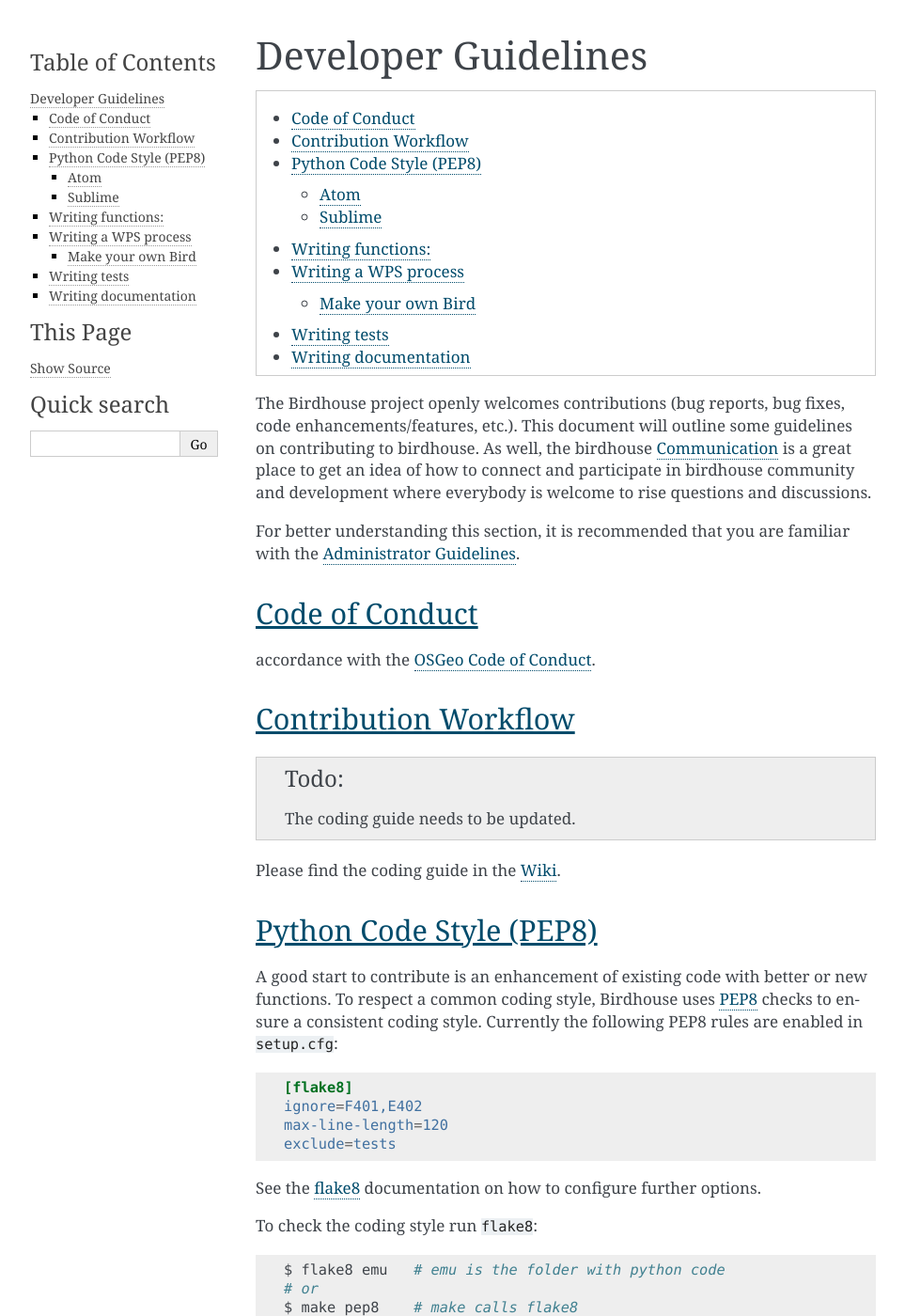
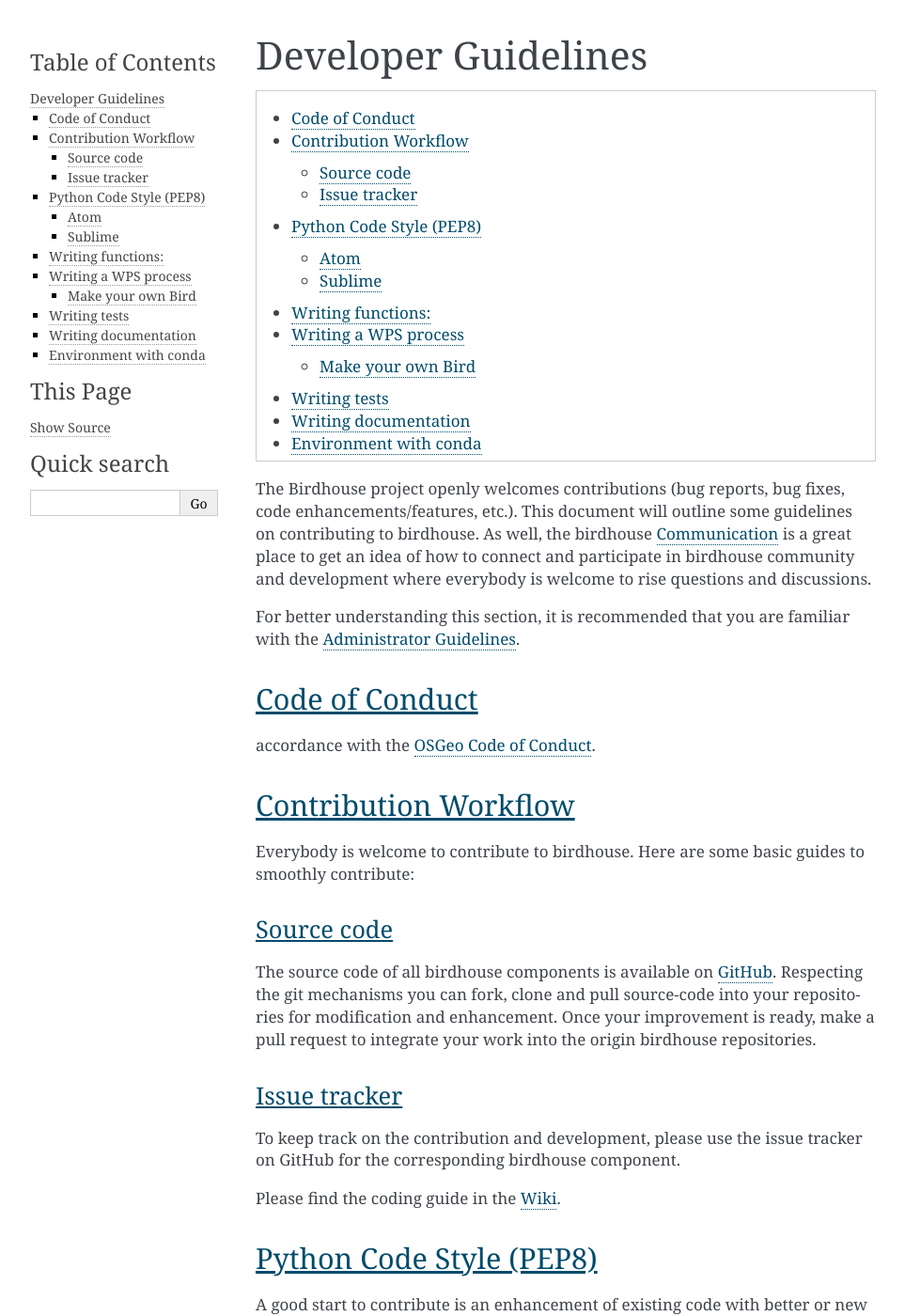
Before and after one commit to bird-house/birdhouse-docs, a Sphinx documentation site: the page built from docs/source/dev_guide.rst, in a window 1280 px wide and 1400 px high. Shown: the whole window at 94% size, without its empty margins (148-1111 px from the left). Built offline with Sphinx 7.4.7, drawn with Linux system fonts in a browser that asks for light colours; some of the changed text lies outside the part shown.

Commit message:
dev guide updated

```diff
--- a/docs/source/appendix.rst
+++ b/docs/source/appendix.rst
@@ -8,6 +8,8 @@
 
 WPS Documentation
 =================
+
+.. Warning: outdated
 
 * `What is WPS? <http://geoprocessing.info/wpsdoc/Concepts#what>`_
 * `WPS on OSGeo Live <http://download.osgeo.org/livedvd/doc-dev/standards/wps_overview.html>`_
--- a/docs/source/dev_guide.rst
+++ b/docs/source/dev_guide.rst
@@ -20,14 +20,30 @@
 
 Contribution Workflow
 ---------------------
+Everybody is welcome to contribute to birdhouse. Here are some basic guides to smoothly contribute:
 
-.. todo:: The coding guide needs to be updated.
+.. _source_code:
+
+Source code
+...........
+The source code of all birdhouse components is available on GitHub_. Respecting the git mechanisms you can fork, clone and pull source-code into your repositories for modification and enhancement. Once your improvement is ready, make a pull request to integrate your work into the origin birdhouse repositories.
+
+.. note: Please keep your forks close to the origin repositories and don't forget the pull requests.
+
+.. _issuetracker:
+
+Issue tracker
+.............
+
+To keep track on the contribution and development, please use the issue tracker on GitHub for the corresponding birdhouse component.
+
 
 Please find the coding guide in the
 `Wiki <https://github.com/bird-house/bird-house.github.io/wiki/Development-Guidelines>`_.
 
 
 .. _codestyle:
+
 Python Code Style (PEP8)
 ------------------------
 
@@ -141,6 +157,16 @@
 get an overview of birdhouse. Each birdhouse component comes with
 its own Sphinx documentation and is referenced by the main birdhouse document.
 
+
+
+.. _conda:
+Environment with conda
+----------------------
+.. todo: How to create a conda package
+
+
+
+
 .. _`OSGeo Code of Conduct`: http://www.osgeo.org/code_of_conduct
 .. _`documentation`: https://github.com/bird-house/birdhouse-docs
 .. _`GitHub`: https://github.com/bird-house
--- a/docs/source/index.rst
+++ b/docs/source/index.rst
@@ -17,3 +17,4 @@
    release_notes
    license
    glossary
+   appendix
```
Also changed, not shown: other parts of docs/source/dev_guide.rst (+1 -1 lines), docs/source/snippetstobesorted.rst (+2 -15 lines).
